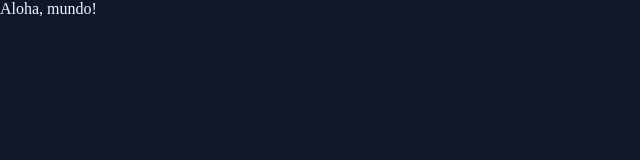
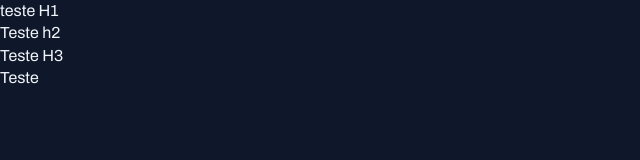
Before and after one commit to Rocha1972/Projeto_Portal_Noticias, a plain HTML site: page index.html in a window 1280 px wide. Shown: the whole page, without its empty margins (0-640 px from the left). Drawn offline with Linux system fonts and the light colour scheme.

Commit message:
Add fonts

```diff
--- a/index.html
+++ b/index.html
@@ -1,12 +1,23 @@
 <!DOCTYPE html>
 <html lang="pt-br">
 <head>
+  <!-- Google fonts -->
+  <link rel="preconnect" href="https://fonts.googleapis.com">
+  <link rel="preconnect" href="https://fonts.gstatic.com" crossorigin>
+
+
   <meta charset="UTF-8">
   <meta name="viewport" content="width=device-width, initial-scale=1.0">
   <title>Portal de Notícias</title>
   <link rel="stylesheet" href="./styles/index.css">
+
+  <!-- Google fonts -->
+  <link href="https://fonts.googleapis.com/css2?family=Archivo:ital,wght@0,100..900;1,100..900&display=swap" rel="stylesheet">
 </head>
 <body>
-  Aloha, mundo!
+  <h1>teste H1</h1>
+  <h2>Teste h2</h2>
+  <h3>Teste H3</h3>
+  <a href="#">Teste</a>
 </body>
 </html>
--- a/styles/global.css
+++ b/styles/global.css
@@ -14,9 +14,32 @@
   /* textos */
   --text-color-primary: #f1f5f9;
   --text-color-secondary: #CBD5E1;
+
+  --font-family: 'Archivo', sans-serif;
+  --h1: 800 24px/135% var(--font-family);
+  --h2: 800 16px/140% var(--font-family);
+  --h3: 800 14px/140% var(--font-family);
+  --text-span: 600 14px/145% var(--font-family);
+  --text: 400 16px/140% var(--font-family);
+  --text-sm: 400 14px/160% var(--font-family);
 }
 
 body {
+  font: var(--text);
   color: var(--text-color-primary);
   background-color: var(--bg-color);
 }
+
+a {
+  color: inherit;
+  text-decoration: none;
+}
+
+a:hover {
+  color: var(--brand-color-light);
+
+}
+
+h1, h2, h3 {
+  font: inherit;
+}
```
